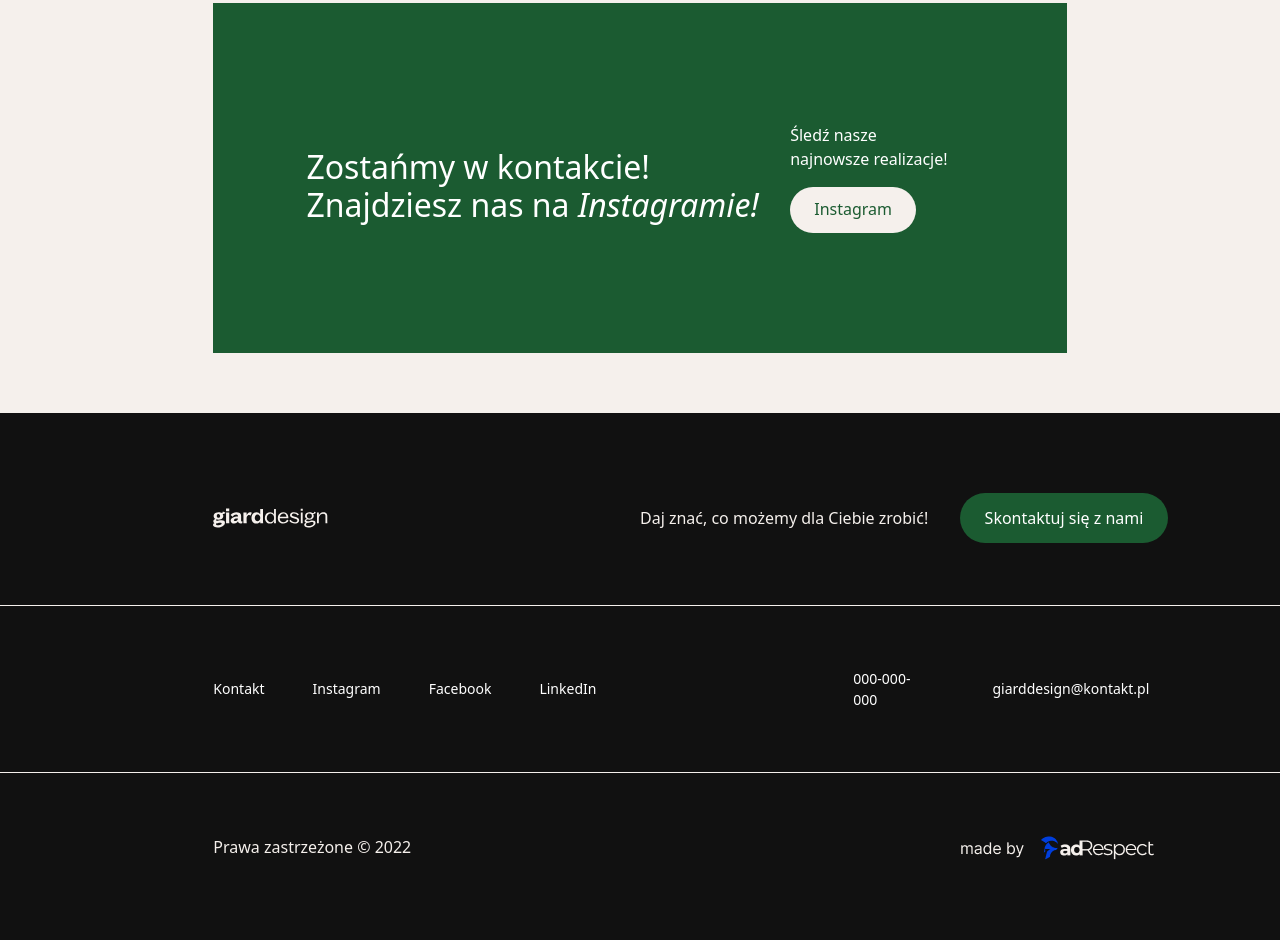
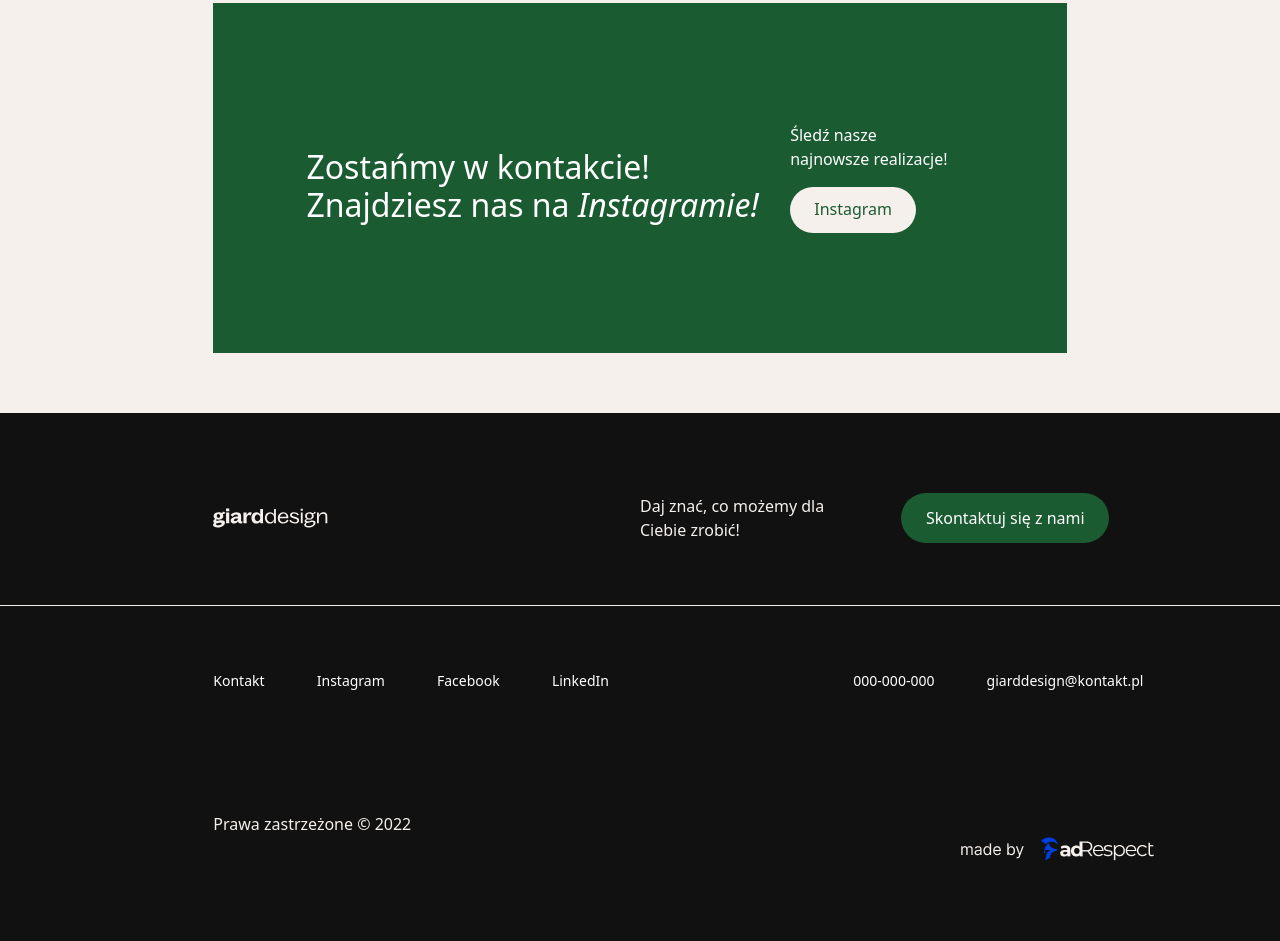
Before and after one commit to Azzirr/TEST, a website: page index.html in a window 1280 px wide. Shown: the part 4193-5134 px from the top of the page. Drawn offline with nearby package versions, Linux system fonts and the light colour scheme.

Commit message:
Small fixes

```diff
--- a/index.html
+++ b/index.html
@@ -268,7 +268,7 @@
         </div>
     </section>
     <!-- Footer -->
-    <footer class="footer-section">
+    <!-- <footer class="footer-section">
         <div class="row">
             <div class="row container">
                 <div class="col-md-3 offset-md-2 offset-4 mb-2 mb-md-0 d-flex align-items-center flex-sm-column flex-lg-row">
@@ -304,6 +304,46 @@
                 </div>
             </div>
         </div>
+    </footer> -->
+
+    <footer class="container-fluid footer-section">
+        <div class="row">
+            <div class="col-md-4 col-12 px-5 px-md-0 pb-3 pb-md-0 offset-md-2 d-flex align-items-center">
+                <img src="./styles/logo/footerLogo.svg" alt="Footer logo">
+            </div>
+            <div class="col-md-2 col-12 px-5 px-md-0 pb-3 pb-md-0 d-flex align-items-center">
+                <span class="footer-text">Daj znać, co możemy dla Ciebie zrobić!</span>
+            </div>
+            <div class="col-md-2 col-12 px-5">
+                <button class="footer-button" onclick="scrollToContactUs()">Skontaktuj się z nami</button>
+            </div>
+        </div>
+        <div class="row">
+            <div class="footer-padding-element"></div>
+        </div>
+        <div class="row">
+            <div style="padding: 0px;" class="col-md-4 offset-md-2 col-12 px-5 px-md-0 w-50 w-md-100">
+                <a href="https://github.com/Azzirr/" target="_blank" class="socials">Kontakt</a>
+                <a href="https://www.instagram.com/" target="_blank" class="socials">Instagram</a>
+                <a href="https://www.facebook.com/" target="_blank" class="socials">Facebook</a>
+                <a href="https://www.linkedin.com/in/arkadiusz-sliwowski" target="_blank" class="socials">LinkedIn</a>
+            </div>
+            <div class="col-md-3  w-md-100 px-5 px-md-0">
+                <a class="socials col-5" href="tel:000000000">000-000-000</a>
+                <a class="mail-style" href="mailto:giarddesign@kontakt.pl">giarddesign@kontakt.pl</a>
+            </div>
+        </div>
+        <div class="row">
+            <div class="footer-padding-element-2"></div>
+        </div>
+        <div class="row">
+            <div class="col-md-4 offset-md-2 px-5 px-md-0">
+                <span class="no-padding footer-text">Prawa zastrzeżone &#169; 2022</span>
+            </div>
+            <div class="col-md-2 offset-md-9 px-5 px-md-0">
+                <img src="./styles/footerSection/Made by.png" alt="">
+            </div>
+        </div>
     </footer>
 
     <!-- Gallery popup -->
--- a/styles/styles.scss
+++ b/styles/styles.scss
@@ -297,13 +297,16 @@
     margin-bottom: 62px;
     border-bottom: 1px solid #F5F0EC;
     @media only screen and (min-width: 1440px) {
-        width: 1040px !important;
+        width: 970px !important;
         margin-left: 16.66%;
     }
     @media only screen and (min-width: 1920px) {
-        width: 1320px !important;
+        width: 1270px !important;
         margin-left: 16.66%;
     }
+}
+.footer-padding-element-2{
+    height: 120px;
 }
 .socials{
     margin-right: 48px;
@@ -312,7 +315,6 @@
     font-size: 14px;
 }
 .mail-style{
-    margin-left: 30px;
     text-decoration: none;
     color: #FFFFFF;
     font-size: 14px;
```
Also changed, not shown: styles.css.
